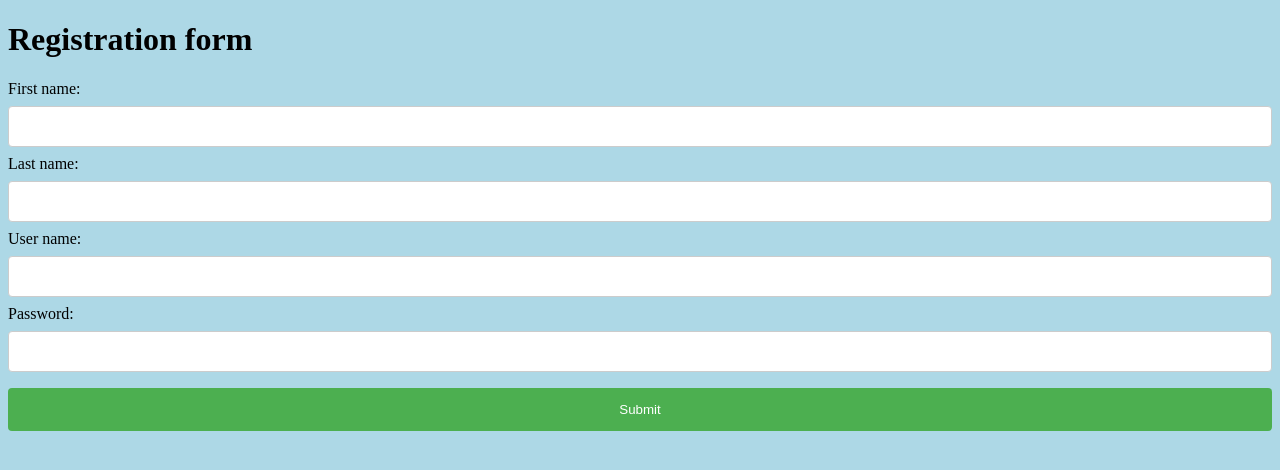
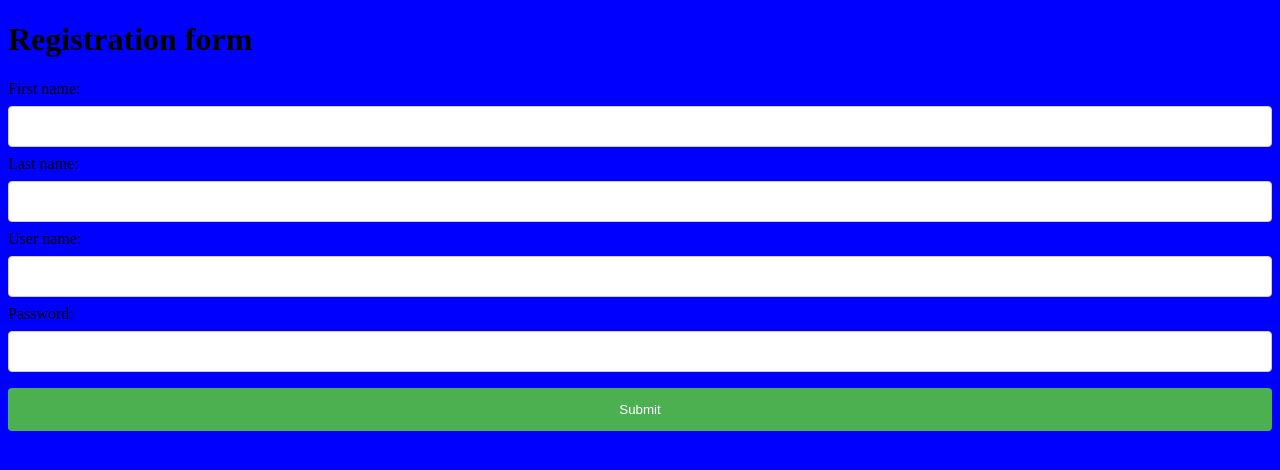
Before and after one commit to STAVAN04/flaskProject1, a Flask app: page / in a window 1280 px wide. Shown: the top 470 px of the page. Run offline with Flask 3, Linux system fonts and the light colour scheme.

Commit message:
background colour changed

```diff
--- a/static/css/style.css
+++ b/static/css/style.css
@@ -28,5 +28,5 @@ div {
     padding: 20px;
 }
 body {
-    background-color: lightblue;
+    background-color: blue;
 }
```
